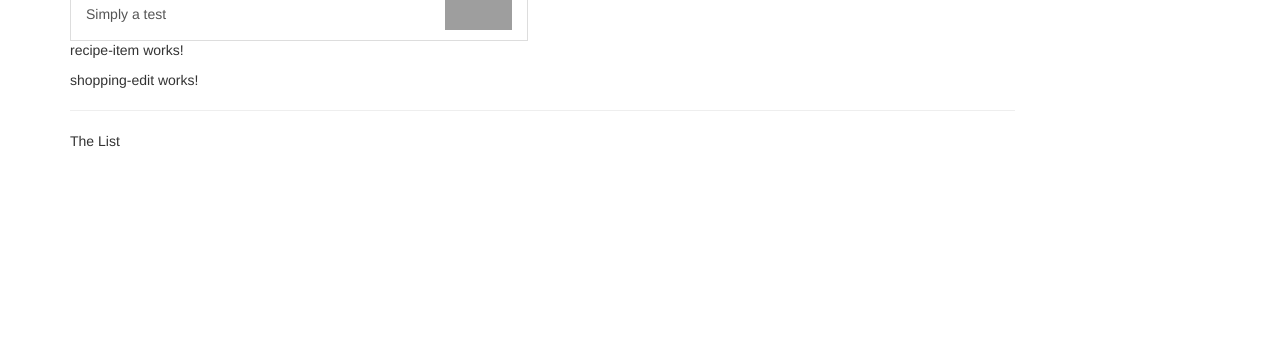
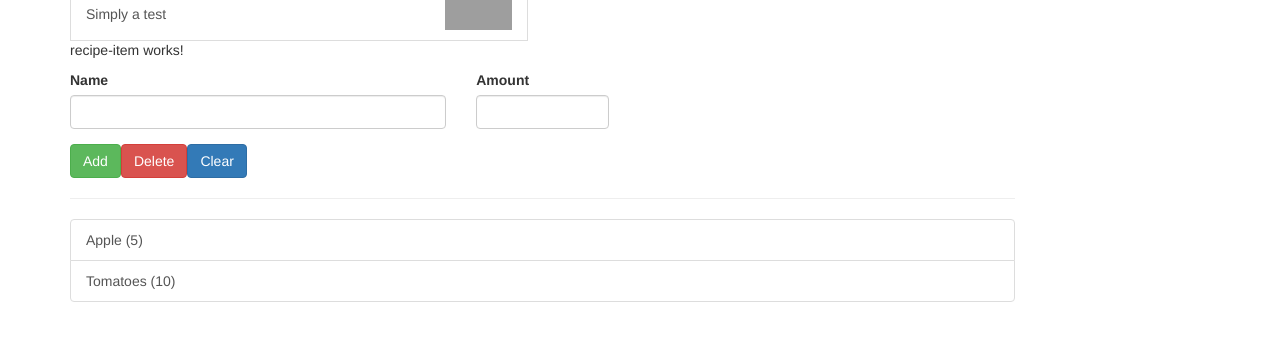
Before and after one commit to gyanesh94/Coding, an Angular app in the folder tutorials/Angular/recipe/: page / in a window 1280 px wide. Shown: the part 249-590 px from the top of the page. Built offline with nearby package versions, Linux system fonts and the light colour scheme; grey boxes are pictures that could not be loaded.

Commit message:
@angular_recipe initial shopping list components

```diff
--- a/tutorials/Angular/recipe/src/app/shopping-list/shopping-edit/shopping-edit.component.html
+++ b/tutorials/Angular/recipe/src/app/shopping-list/shopping-edit/shopping-edit.component.html
@@ -1,3 +1,23 @@
-<p>
-  shopping-edit works!
-</p>
+<div class="row">
+  <div class="col-xs-12">
+    <form>
+      <div class="row">
+        <div class="col-sm-5 form-group">
+          <label for="name">Name</label>
+          <input type="text" id="name" class="form-control" />
+        </div>
+        <div class="col-sm-2 form-group">
+          <label for="amount">Amount</label>
+          <input type="number" id="amount" class="form-control" />
+        </div>
+      </div>
+      <div class="row">
+        <div class="col-xs-12">
+          <button class="btn btn-success" type="submit">Add</button>
+          <button class="btn btn-danger" type="button">Delete</button>
+          <button class="btn btn-primary" type="button">Clear</button>
+        </div>
+      </div>
+    </form>
+  </div>
+</div>
--- a/tutorials/Angular/recipe/src/app/shopping-list/shopping-list.component.html
+++ b/tutorials/Angular/recipe/src/app/shopping-list/shopping-list.component.html
@@ -2,6 +2,14 @@
   <div class="col-xs-10">
     <app-shopping-edit></app-shopping-edit>
     <hr>
-    <p>The List</p>
+    <ul class="list-group">
+      <a
+        class="list-group-item"
+        style="cursor: pointer;"
+        *ngFor="let ingredient of ingredients"
+      >
+        {{ ingredient.name }} ({{ ingredient.amount }})
+      </a>
+    </ul>
   </div>
 </div>
--- a/tutorials/Angular/recipe/src/app/shopping-list/shopping-list.component.ts
+++ b/tutorials/Angular/recipe/src/app/shopping-list/shopping-list.component.ts
@@ -1,4 +1,5 @@
 import { Component, OnInit } from '@angular/core';
+import { Ingredient } from '../shared/ingredient.model';
 
 @Component({
   selector: 'app-shopping-list',
@@ -6,6 +7,10 @@
   styleUrls: ['./shopping-list.component.css']
 })
 export class ShoppingListComponent implements OnInit {
+  ingredients: Ingredient[] = [
+    new Ingredient('Apple', 5),
+    new Ingredient('Tomatoes', 10)
+  ];
 
   constructor() { }
 
```
Also changed, not shown: tutorials/Angular/recipe/src/app/shared/ingredient.model.ts (added, +15 -0 lines).
